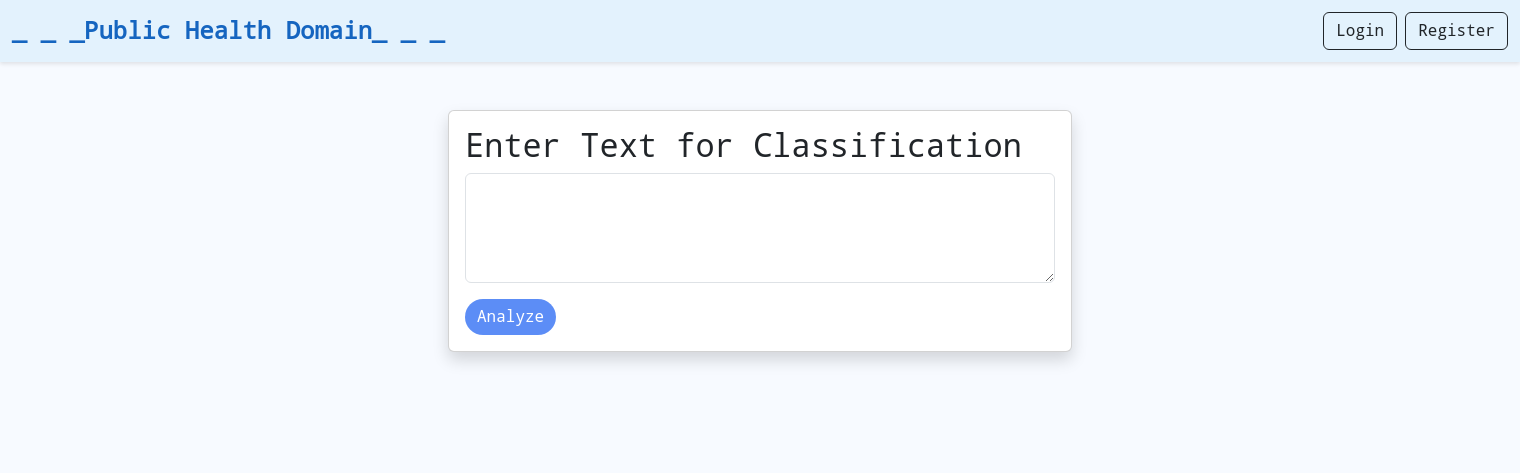
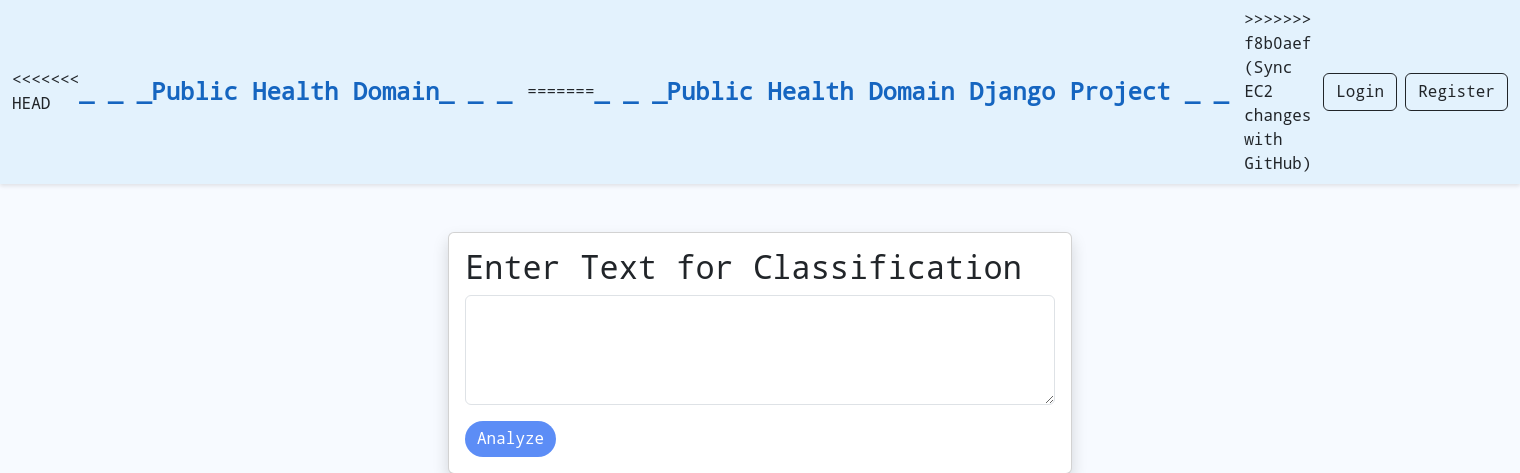
Before and after one commit to mansimshahapurkar/PublicHealthDomain, a Django app: page /classify/ in a window 1520 px wide. Shown: the top 473 px of the page. Run offline with Django 5.2, Linux system fonts and the light colour scheme.

```diff
--- a/templates/base.html
+++ b/templates/base.html
@@ -82,7 +82,11 @@
     <nav class="navbar navbar-expand-lg navbar-dark bg-blue">
         <div class="container-fluid">
             <!-- Logo and Brand Name -->
+<<<<<<< HEAD
             <a class="navbar-brand" href="/">_ _ _Public Health Domain_ _ _ </a>
+=======
+            <a class="navbar-brand" href="/">_ _ _Public Health Domain Django Project _ _ </a>
+>>>>>>> f8b0aef (Sync EC2 changes with GitHub)
 
             <!-- Toggler -->
             <button class="navbar-toggler" type="button" data-bs-toggle="collapse" data-bs-target="#navbarNav"
```
Also changed, not shown: 5 other files.
